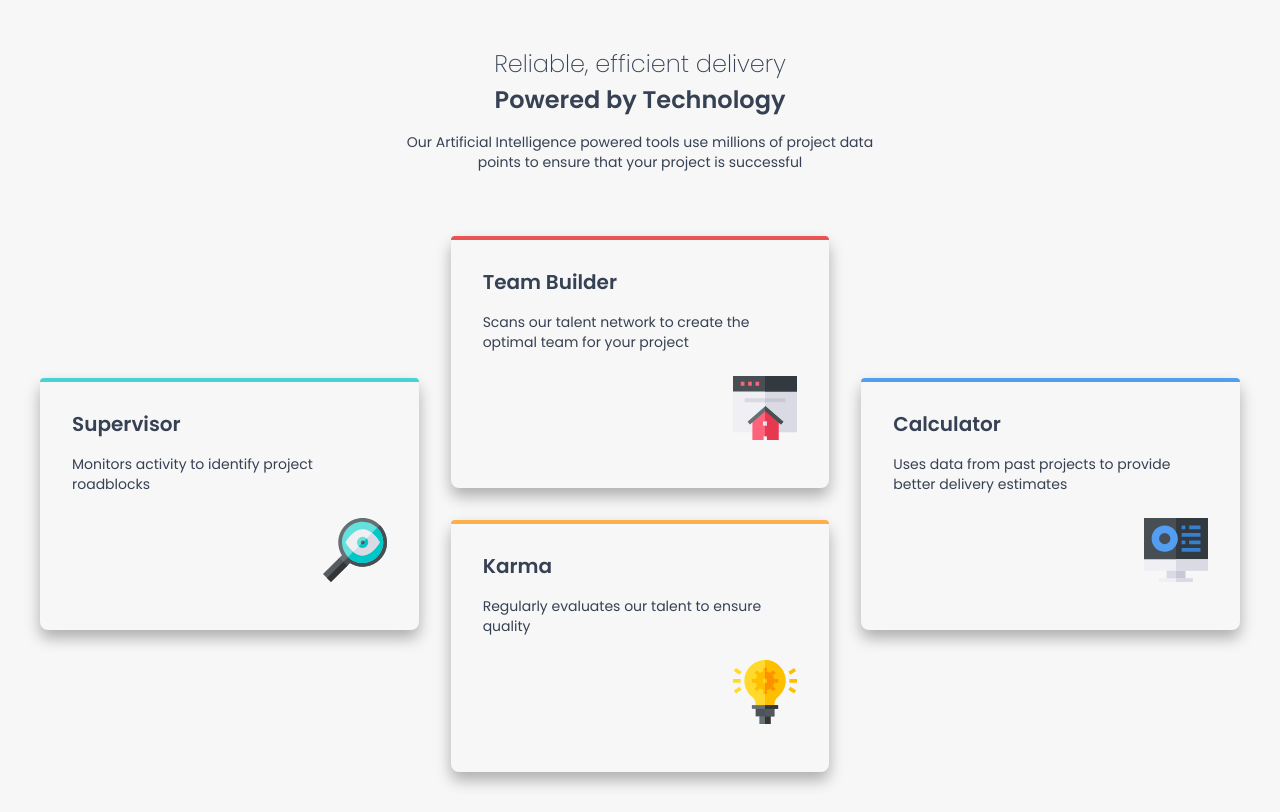
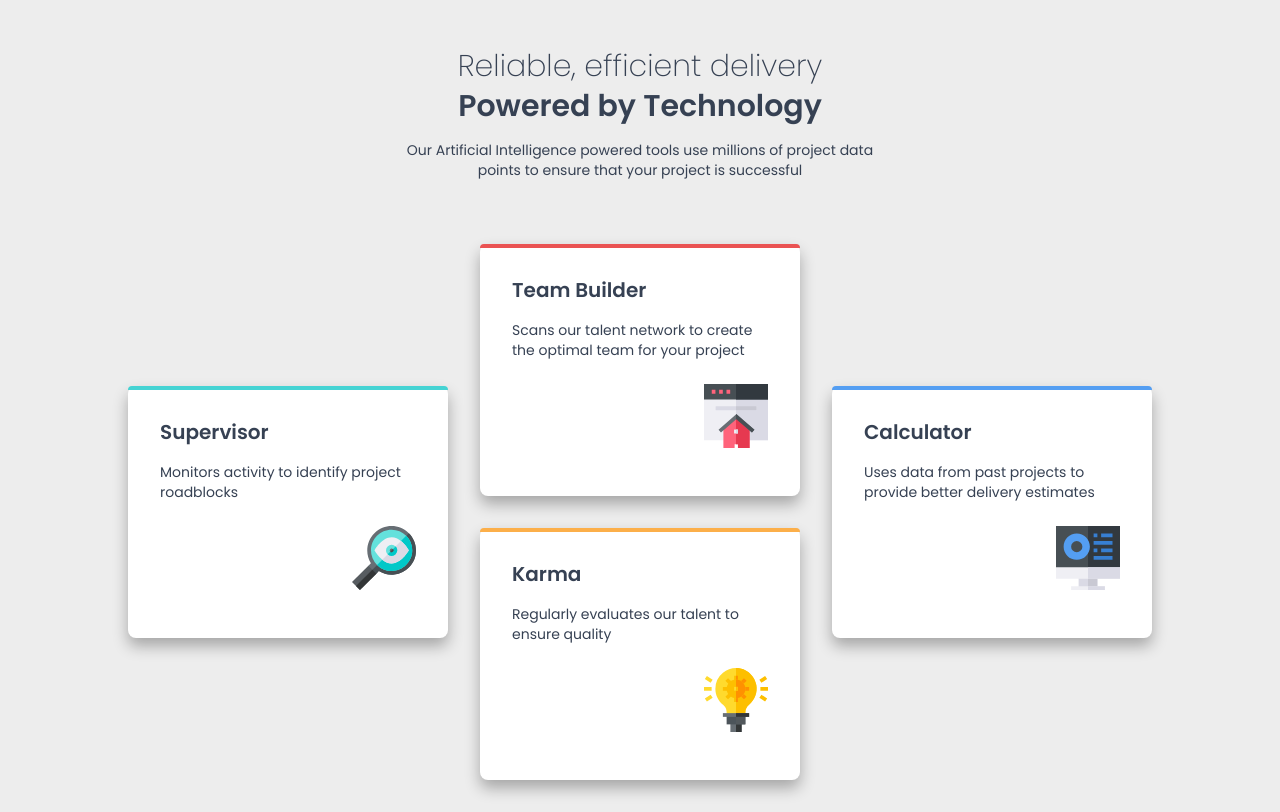
Before and after one commit to KiroLakestrike/four-card-feature-section-tailwind, a website built with Vite: page index.html in a window 1280 px wide. Built offline with nearby package versions, Linux system fonts and the light colour scheme.

Commit message:
Improved card layout responsiveness and polished styles with updated grid structure and color adjustments.

```diff
--- a/index.html
+++ b/index.html
@@ -15,9 +15,9 @@
 	<title>Frontend Mentor | Four card feature section</title>
 </head>
 <body>
-<header class="flex flex-col items-center">
-	<h1 class="text-2xl text-gray-700 poppins-extralight text-center mt-12">Reliable, efficient delivery</h1>
-	<h2 class="text-2xl text-gray-700 poppins-semibold text-center mt-1">Powered by Technology</h2>
+<header class="flex flex-col">
+	<h1 class="text-3xl text-gray-700 poppins-extralight text-center mt-12">Reliable, efficient delivery</h1>
+	<h2 class="text-3xl text-gray-700 poppins-semibold text-center mt-1">Powered by Technology</h2>
 
 	<p class="text-gray-700 text-sm poppins-regular text-center m-8 mt-4 max-w-120">
 		Our Artificial Intelligence powered tools use millions of project data
@@ -26,26 +26,26 @@
 </header>
 <main>
 	<div id="card-grid" class="m-8">
-		<div id="supervisor" class="card cyan rounded-lg flex flex-col items-start">
+		<div id="supervisor" class="card cyan rounded-lg flex flex-col items-start bg-white">
 			<h3 class="text-gray-700 text-xl poppins-semibold m-2">Supervisor</h3>
 			<p class="text-gray-700 text-sm poppins-regular text-left m-2">Monitors activity to identify project roadblocks</p>
 			<img src="/images/icon-supervisor.svg" alt="supervisor icon" class="m-2 mt-4 mb-6" />
 		</div>
-		<div id="team-builder" class="card red rounded-lg flex flex-col items-start ">
+		<div id="team-builder" class="card red rounded-lg flex flex-col items-start bg-white">
 			<h3 class="text-gray-700 text-xl poppins-semibold m-2">Team Builder</h3>
 			<p class="text-gray-700 text-sm poppins-regular text-left  m-2">
 				Scans our talent network to create the optimal team for your project
 			</p>
 			<img src="/images/icon-team-builder.svg" alt="team builder icon" class="m-2 mt-4 mb-6" />
 		</div>
-		<div id="calculator" class="card blue rounded-lg flex flex-col items-start" >
+		<div id="calculator" class="card blue rounded-lg flex flex-col items-start bg-white" >
 			<h3 class="text-gray-700 text-xl poppins-semibold  m-2">Calculator</h3>
 			<p class="text-gray-700 text-sm poppins-regular text-left  m-2">
 				Uses data from past projects to provide better delivery estimates
 			</p>
 			<img src="/images/icon-calculator.svg" alt="calculator icon" class="m-2 mt-4 mb-6" />
 		</div>
-		<div id="karma" class="card orange rounded-lg flex flex-col items-start">
+		<div id="karma" class="card orange rounded-lg flex flex-col items-start bg-white">
 			<h3 class="text-gray-700 text-xl poppins-semibold  m-2">Karma</h3>
 			<p class="text-gray-700 text-sm poppins-regular text-left  m-2">Regularly evaluates our talent to ensure quality</p>
 			<img src="/images/icon-karma.svg" alt="karma icon" class="m-2 mt-4 mb-6" />
--- a/src/css/style.css
+++ b/src/css/style.css
@@ -7,7 +7,7 @@
     --blue: hsl(212, 86%, 64%);
     --grey-500: hsl(234, 12%, 34%);
     --grey-400: hsl(212, 6%, 44%);
-    --white: hsl(240, 0%, 97%);
+    --white: hsl(0, 0%, 93%);
 }
 
 /* Typography */
@@ -31,13 +31,14 @@
 
 body {
     display: flex;
-    justify-content: center;
     align-items: center;
     flex-direction: column;
     background-color: var(--white);
+    min-height: 100vh;
 }
 
 #card-grid {
+    max-width: 64rem;
     display: grid;
     grid-template-columns: 1fr;
     grid-template-rows: repeat(4, 1fr);
@@ -50,35 +51,37 @@ body {
 #calculator {grid-area: 4 / 1 / 5 / 2;  }
 #karma { grid-area: 3 / 1 / 4 / 2;}
 
-@media (min-width: 23.5rem) {
+
+@media (min-width: 48rem) {
     #card-grid {
-        max-width: 1200px;
+        display: grid;
+        grid-template-columns: repeat(2, 1fr);
+        grid-template-rows: repeat(2, 1fr);
+    }
+
+    #supervisor { grid-area: 1 / 1 / 2 / 2; }
+    #team-builder { grid-area: 1 / 2 / 2 / 3; }
+    #karma { grid-area: 2 / 1 / 3 / 2; }
+    #calculator { grid-area: 2 / 2 / 3 / 3; }
+}
+
+@media (min-width: 75rem) {
+    #card-grid {
         display: grid;
         grid-template-columns: repeat(3, 1fr);
         grid-template-rows: repeat(4, 1fr);
     }
 
-    #supervisor {
-         grid-area: 2 / 1 / 4 / 2;
-     }
-    #team-builder {
-        grid-area: 1 / 2 / 3 / 3;
-    }
-    #calculator{
-        grid-area: 2 / 3 / 4 / 4;
-    }
-    #karma {
-        grid-area: 3 / 2 / 5 / 3;
-    }
+    #supervisor {grid-area: 2 / 1 / 4 / 2;}
+    #team-builder {grid-area: 1 / 2 / 3 / 3;}
+    #calculator{grid-area: 2 / 3 / 4 / 4;}
+    #karma {grid-area: 3 / 2 / 5 / 3;}
 }
-
-
-
-
 
 .card {
     box-shadow: 0 8px 15px rgba(4, 0, 0, 0.3);
     padding: 24px;
+
     text-align: center;
     position: relative;
 }
```
